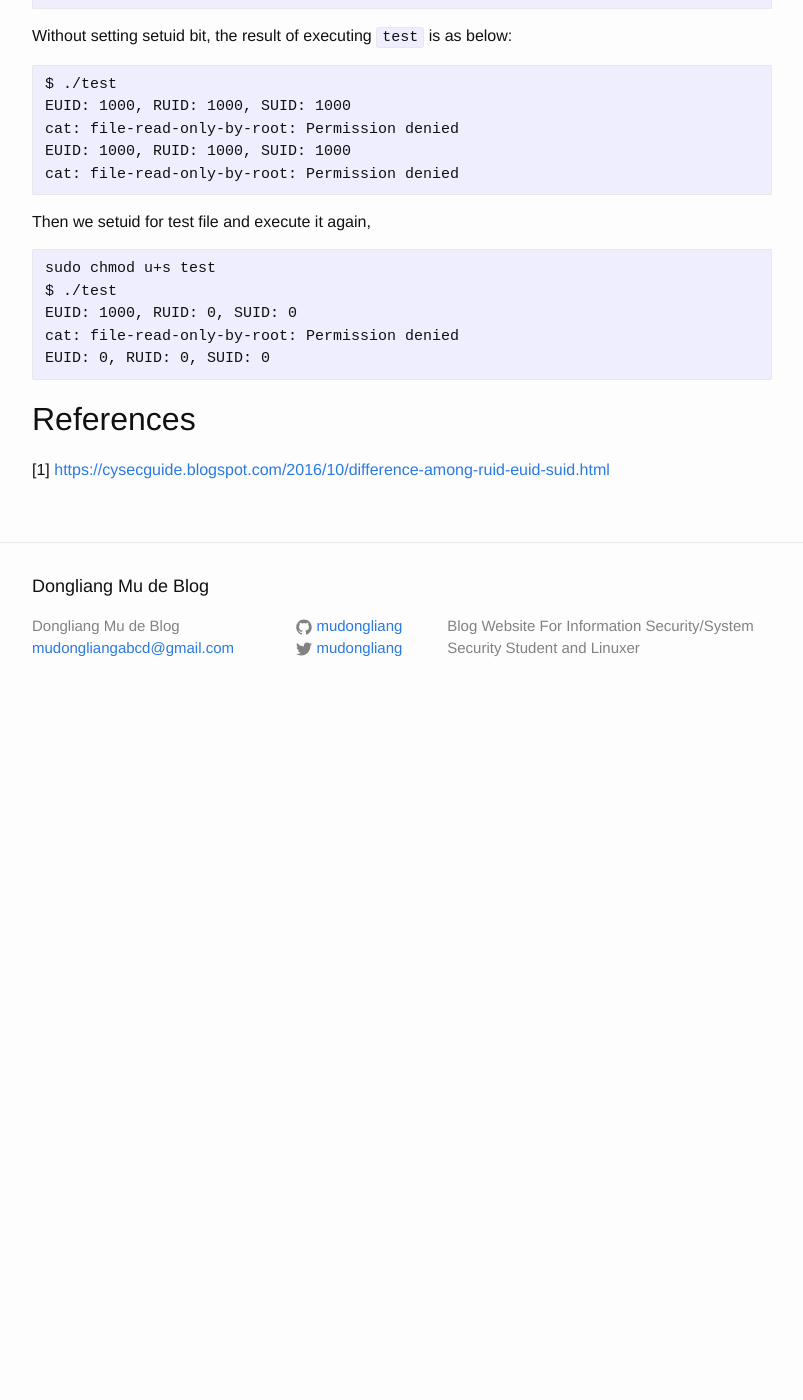
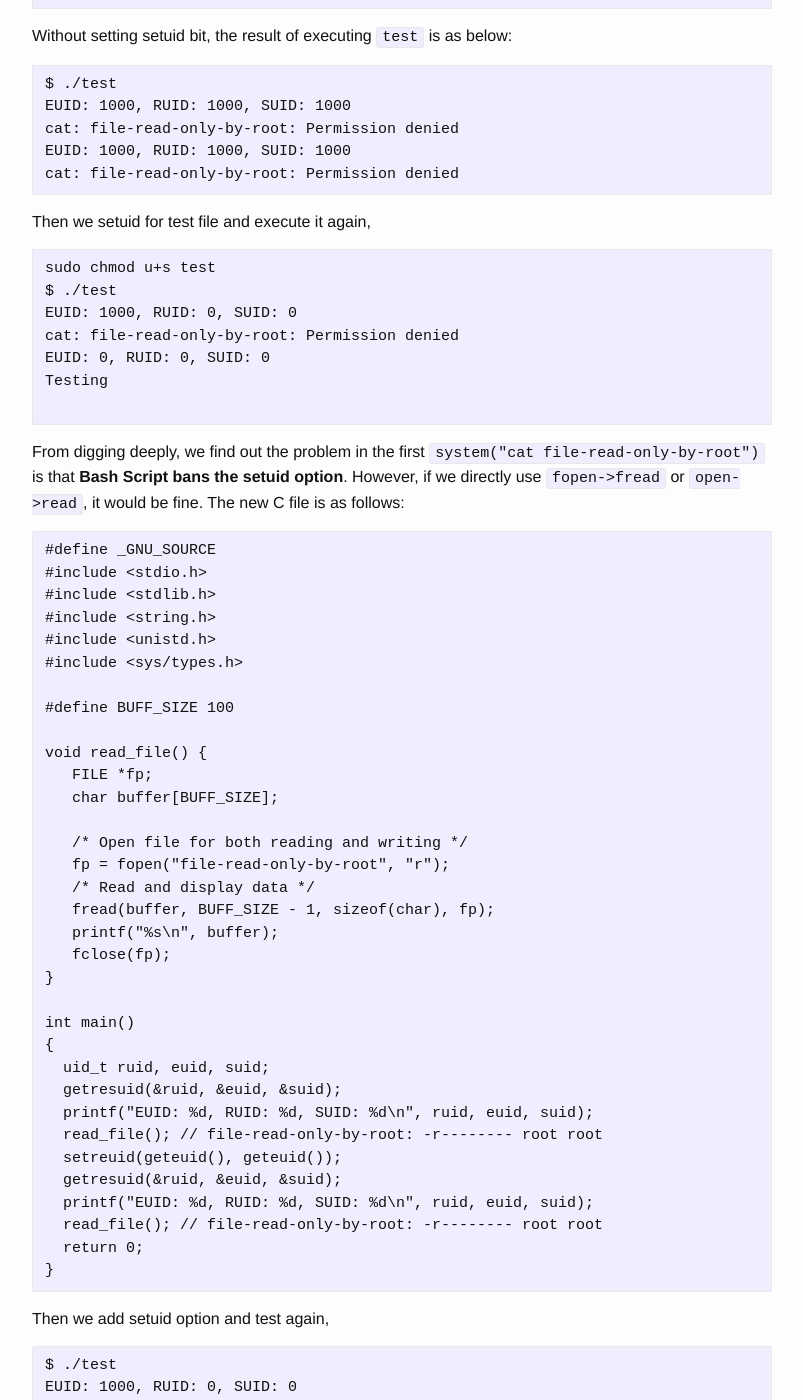
Before and after one commit to mudongliang/mudongliang.github.io, a Jekyll site: the page built from _posts/2020-09-17-ruid-euid-suid-usage-in-linux.md, in a window 1280 px wide and 1400 px high, scrolled down 1289 px. Shown: the whole window, without its empty margins (238-1041 px from the left). Built offline with Jekyll 4.4.1, drawn with Linux system fonts in a browser that asks for light colours; before the commit the page ends 2009 px from its top, so only the background shows below that; some of the changed text lies outside the part shown.

Commit message:
add new testing for fopen/open

````diff
--- a/_posts/2020-09-17-ruid-euid-suid-usage-in-linux.md
+++ b/_posts/2020-09-17-ruid-euid-suid-usage-in-linux.md
@@ -75,6 +75,58 @@ $ ./test
 EUID: 1000, RUID: 0, SUID: 0
 cat: file-read-only-by-root: Permission denied
 EUID: 0, RUID: 0, SUID: 0
+Testing
+
+```
+
+From digging deeply, we find out the problem in the first `system("cat file-read-only-by-root")` is that **Bash Script bans the setuid option**. However, if we directly use `fopen->fread` or `open->read`, it would be fine. The new C file is as follows:
+
+```
+#define _GNU_SOURCE
+#include <stdio.h>
+#include <stdlib.h>
+#include <string.h>
+#include <unistd.h>
+#include <sys/types.h>
+
+#define BUFF_SIZE 100
+
+void read_file() {
+   FILE *fp;
+   char buffer[BUFF_SIZE];
+
+   /* Open file for both reading and writing */
+   fp = fopen("file-read-only-by-root", "r");
+   /* Read and display data */
+   fread(buffer, BUFF_SIZE - 1, sizeof(char), fp);
+   printf("%s\n", buffer);
+   fclose(fp);
+}
+
+int main()
+{
+  uid_t ruid, euid, suid;
+  getresuid(&ruid, &euid, &suid);
+  printf("EUID: %d, RUID: %d, SUID: %d\n", ruid, euid, suid);
+  read_file(); // file-read-only-by-root: -r-------- root root
+  setreuid(geteuid(), geteuid());
+  getresuid(&ruid, &euid, &suid);
+  printf("EUID: %d, RUID: %d, SUID: %d\n", ruid, euid, suid);
+  read_file(); // file-read-only-by-root: -r-------- root root
+  return 0;
+}
+```
+
+Then we add setuid option and test again,
+
+```
+$ ./test
+EUID: 1000, RUID: 0, SUID: 0
+Testing
+
+EUID: 0, RUID: 0, SUID: 0
+Testing
+
 ```
 
 ## References
````
